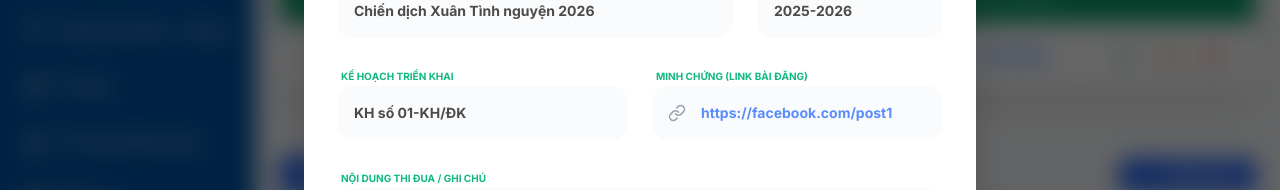
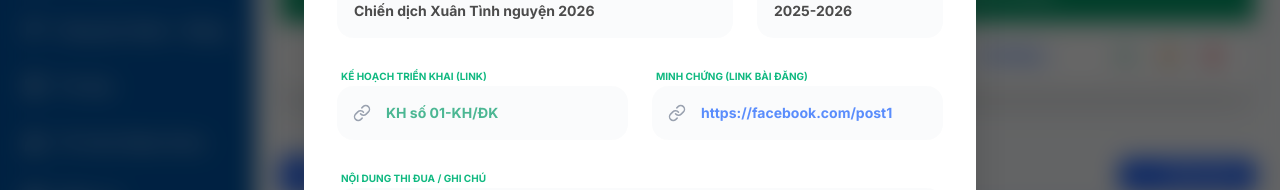
Before and after one commit to vangthanhhuy125/doan-fe, a Next.js app: page /thi-dua in a window 1280 px wide. Both pictures are taken after a click on the button 1125 px from the left and 363 px from the top of the page. Shown: the part 308-498 px from the top of the page. Built offline with nearby package versions, Linux system fonts and the light colour scheme.

Commit message:
chinh sua giao dien

```diff
--- a/app/tai-lieu/TaiLieuModal.tsx
+++ b/app/tai-lieu/TaiLieuModal.tsx
@@ -63,7 +63,7 @@ export default function TaiLieuModal({ mode, data, onClose, onConfirmDelete }: a
 
         <form className="p-8 space-y-6 overflow-y-auto max-h-[85vh] text-black" onSubmit={(e) => e.preventDefault()}>
           <div className="space-y-2">
-            <label className={`text-[10px] font-bold uppercase ml-1 ${labelColor}`}>Tên tài liệu / Văn kiện</label>
+            <label className={`text-[10px] font-bold uppercase ml-1 ${labelColor}`}>Tên tài liệu</label>
             <input disabled={isView} defaultValue={data?.name} required className={`w-full p-4 bg-gray-50 rounded-2xl border border-transparent focus:bg-white transition-all outline-none text-sm font-bold ${ringColor} disabled:opacity-70`} placeholder="Nhập tên tài liệu..." />
           </div>
 
@@ -96,7 +96,7 @@ export default function TaiLieuModal({ mode, data, onClose, onConfirmDelete }: a
           </div>
 
           <div className="space-y-2">
-            <label className={`text-[10px] font-bold uppercase ml-1 ${labelColor}`}>Link văn kiện (Drive/Cloud)</label>
+            <label className={`text-[10px] font-bold uppercase ml-1 ${labelColor}`}>Link văn kiện (Drive)</label>
             <div className="relative">
               <input disabled={isView} defaultValue={data?.link} className={`w-full p-4 pl-12 bg-gray-50 rounded-2xl border border-transparent focus:bg-white transition-all outline-none text-sm font-bold ${ringColor} text-blue-600 disabled:opacity-70`} placeholder="https://..." />
               <LinkIcon size={18} className="absolute left-4 top-1/2 -translate-y-1/2 text-gray-400" />
--- a/app/thi-dua/bang-diem/BangDiemModal.tsx
+++ b/app/thi-dua/bang-diem/BangDiemModal.tsx
@@ -77,8 +77,11 @@ export default function BangDiemModal({ mode, data, onClose, onConfirmDelete }:
 
           <div className="grid grid-cols-1 md:grid-cols-2 gap-6">
             <div className="space-y-2">
-              <label className={`text-[10px] font-bold uppercase ml-1 ${labelColor}`}>Kế hoạch triển khai</label>
-              <input disabled={isView} defaultValue={data?.plan} placeholder="KH số... / KH-ĐK" className={`w-full p-4 bg-gray-50 rounded-2xl border border-transparent focus:bg-white transition-all outline-none text-sm font-bold ${ringColor} disabled:opacity-70`} />
+              <label className={`text-[10px] font-bold uppercase ml-1 ${labelColor}`}>Kế hoạch triển khai (Link)</label>
+              <div className="relative">
+                <input disabled={isView} defaultValue={data?.plan} className={`w-full p-4 pl-12 bg-gray-50 rounded-2xl border border-transparent focus:bg-white transition-all outline-none text-sm font-bold ${ringColor} text-emerald-600 disabled:opacity-70`} placeholder="https://..." />
+                <LinkIcon size={18} className="absolute left-4 top-1/2 -translate-y-1/2 text-gray-400" />
+              </div>
             </div>
             <div className="space-y-2">
               <label className={`text-[10px] font-bold uppercase ml-1 ${labelColor}`}>Minh chứng (Link bài đăng)</label>
--- a/app/thi-dua/bang-diem/SectionBangDiem.tsx
+++ b/app/thi-dua/bang-diem/SectionBangDiem.tsx
@@ -1,7 +1,7 @@
 'use client';
 
 import { useState } from "react";
-import { Award, Plus, Eye, Edit, Trash2, Search, Link as LinkIcon, RotateCcw, Filter } from "lucide-react";
+import { Award, Plus, Eye, Edit, Trash2, Search, Link as LinkIcon, RotateCcw, Filter, FileText } from "lucide-react";
 
 interface Props {
   activities: any[];
@@ -100,7 +100,11 @@ export default function SectionBangDiem({ activities, onOpenModal }: Props) {
                 <tr key={item.id} className="hover:bg-emerald-50/30 transition-colors group text-black">
                   <td className="px-4 py-4 text-center font-bold text-slate-400 group-hover:text-emerald-600">{index + 1}</td>
                   <td className="px-6 py-4 font-bold text-slate-700 leading-relaxed">{item.name}</td>
-                  <td className="px-6 py-4 font-medium text-slate-500 italic">{item.plan}</td>
+                  <td className="px-6 py-4 text-center">
+                    <a href={item.plan} target="_blank" className="inline-flex items-center gap-1 text-emerald-600 hover:underline font-bold text-xs bg-emerald-50 px-3 py-1 rounded-full">
+                      <FileText size={12} /> Kế hoạch
+                    </a>
+                  </td>
                   <td className="px-6 py-4 text-center font-bold text-slate-400 group-hover:text-emerald-600">{item.namHoc}</td>
                   <td className="px-6 py-4 text-center">
                     <a href={item.evidence} target="_blank" className="inline-flex items-center gap-1 text-blue-600 hover:underline font-bold text-xs bg-blue-50 px-3 py-1 rounded-full">
```
